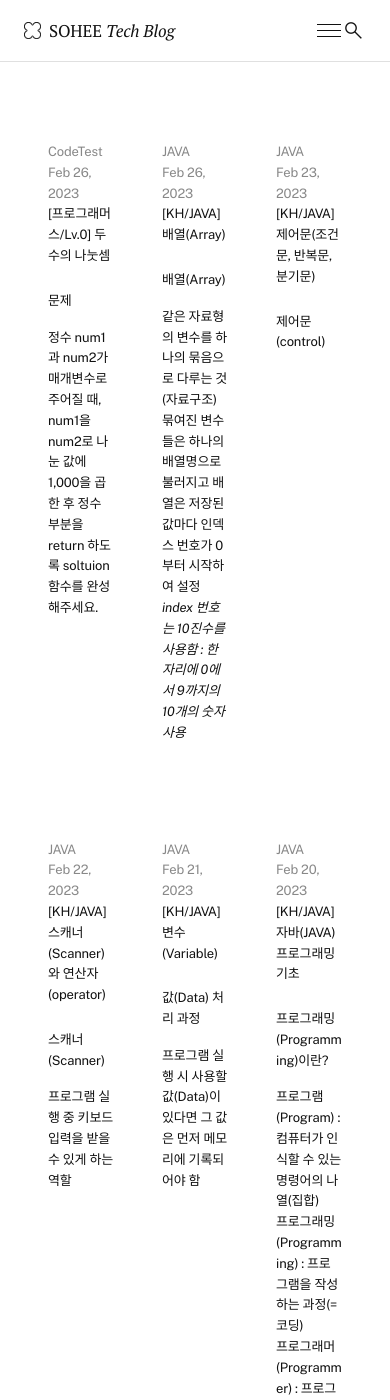
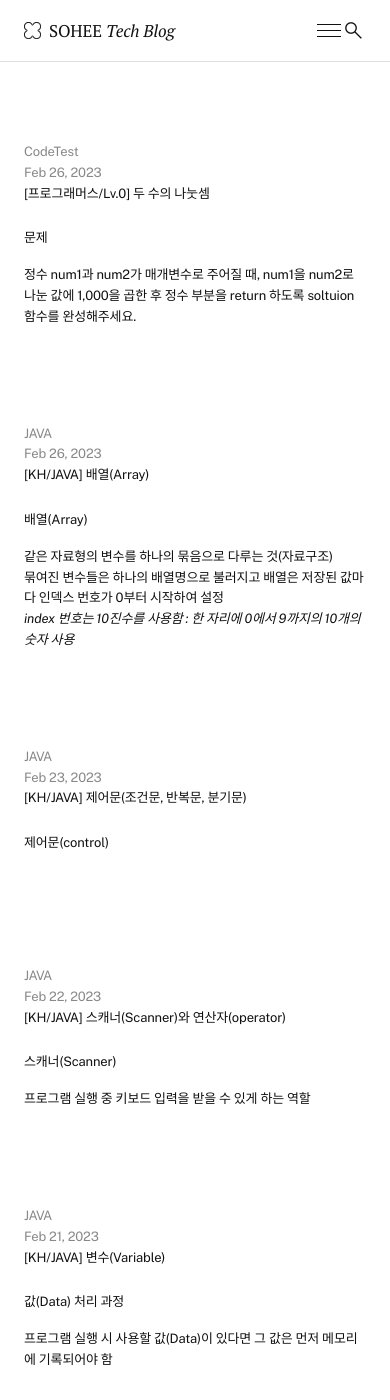
Before and after one commit to soheetech/soheetech.github.io, a Jekyll site: the page built from index.md, in a window 390 px wide and 1400 px high. Built offline with Jekyll 4.4.1, drawn with Linux system fonts in a browser that asks for light colours.

Commit message:
Update mobile.css

```diff
--- a/assets/css/mobile.css
+++ b/assets/css/mobile.css
@@ -1,14 +1,4 @@
 /* screen max width 768px */
-
-
-/* grid */
-
-.container {
-  padding-left: var(--size-50);
-  padding-right: var(--size-50);
-}
-
-
 
 
 /* display none */
@@ -21,7 +11,7 @@ header #btn-menu { display: inline-block !important; }
 
 /* width */
 header h1 { width: auto !important; }
-footer .sitemap .col-3-12, footer .copy .col-6-12 { width: 100%; }
+#main .post-list > li { width: 100%; }
 
 
 /* header */
```
